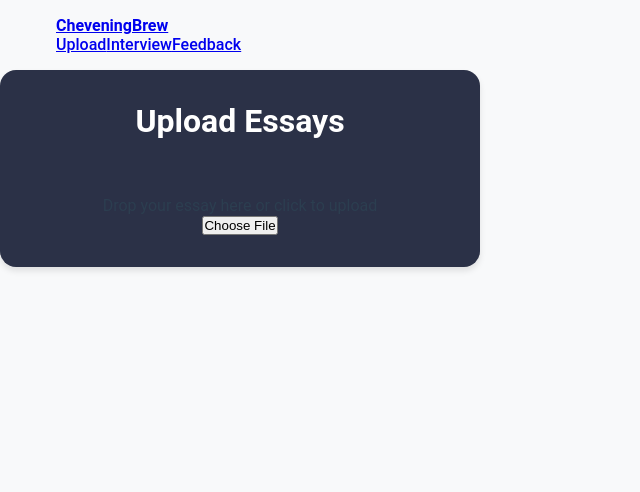
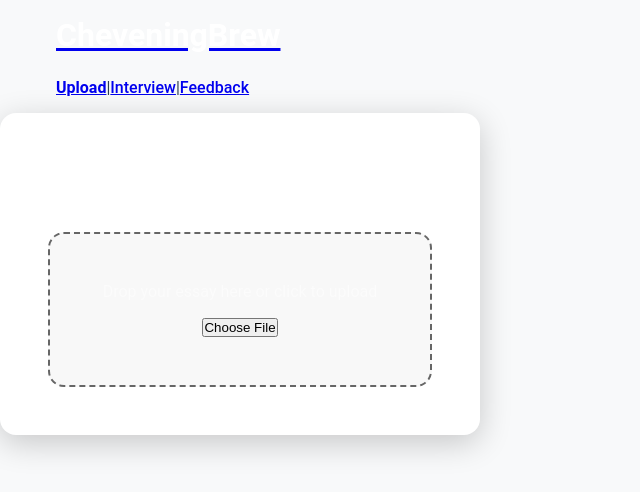
Before and after one commit to elihoole/cheveningbrew-interviewer, a React (Create React App) app: page /upload in a window 1280 px wide. Shown: the top 492 px of the page, without its empty margins (0-640 px from the left). Built offline with nearby package versions, Linux system fonts and the light colour scheme.

Commit message:
change module level css

```diff
--- a/src/components/Header/Header.jsx
+++ b/src/components/Header/Header.jsx
@@ -4,13 +4,13 @@
 
 const Header = () => {
   return (
-    <header className="fixed top-0 left-0 right-0 bg-white dark:bg-gray-800 shadow-md z-50">
-      <div className="container mx-auto px-4">
-        <div className="flex items-center justify-between h-16">
-          <Logo />
+    <header className="fixed top-0 left-0 right-0 bg-white shadow-lg z-50">
+      <nav className="container mx-auto flex flex-col items-center py-6">
+        <Logo />
+        <div className="mt-6 w-full max-w-2xl">
           <Tabs />
         </div>
-      </div>
+      </nav>
     </header>
   );
 };
--- a/src/components/Header/Tabs/Tabs.jsx
+++ b/src/components/Header/Tabs/Tabs.jsx
@@ -1,3 +1,4 @@
+// src/components/Header/Tabs/Tabs.jsx
 import React from 'react';
 import { Link, useLocation } from 'react-router-dom';
 
@@ -11,18 +12,22 @@
   ];
 
   return (
-    <nav className="flex space-x-4">
-      {tabs.map((tab) => (
+    <nav className="flex items-center justify-center w-full">
+      {tabs.map((tab, index) => (
+        <React.Fragment key={tab.path}>
           <Link
-          key={tab.path}
             to={tab.path}
-          className={`px-4 py-2 rounded-full text-sm font-medium transition-all duration-300
+            className={`px-8 py-2 text-base font-medium transition-all duration-300 text-center min-w-[120px]
               ${location.pathname === tab.path
-              ? 'bg-gradient-to-br from-[#dd0c7e] via-[#ca1582] to-[#a6208e] text-white shadow-lg'
+                ? 'text-[#dd0c7e] font-semibold'
                 : 'text-gray-600 hover:text-[#dd0c7e]'}`}
           >
             {tab.label}
           </Link>
+          {index < tabs.length - 1 && (
+            <span className="text-gray-400 text-xl px-2">|</span>
+          )}
+        </React.Fragment>
       ))}
     </nav>
   );
--- a/src/components/Logo/Logo.jsx
+++ b/src/components/Logo/Logo.jsx
@@ -4,16 +4,14 @@
 
 const Logo = () => {
   return (
-    <Link to="/" className="flex-none items-center gap-20">
-      <div className="flex items-center gap-2 w-[190px]">
-        <div
-          className="w-[30px] h-[30px] bg-cover flex-none"
-          style={{ backgroundImage: `url(${logo})` }}
-        />
-        <div className="w-auto text-[24px] leading-[28px] py-5 font-semibold dark:text-pl_txt_dark_1 bg-gradient-to-br from-[#dd0c7e] via-[#ca1582] to-[#a6208e] text-transparent bg-clip-text">
-          CheveningBrew
-        </div>
-      </div>
+    <Link to="/" className="flex items-center gap-4 mb-2">
+      <div
+        className="w-10 h-10 bg-cover flex-none"
+        style={{ backgroundImage: `url(${logo})` }}
+      />
+      <h1 className="text-3xl font-bold bg-gradient-to-br from-[#dd0c7e] via-[#ca1582] to-[#a6208e] text-transparent bg-clip-text">
+        CheveningBrew
+      </h1>
     </Link>
   );
 };
--- a/src/index.css
+++ b/src/index.css
@@ -195,3 +195,9 @@
   backdrop-filter: blur(10px);
   border: 1px solid var(--neutral-500);
 }
+
+.container {
+  max-width: 1200px; /* Or whatever max width you prefer */
+  margin: 0 auto;
+  padding: 20px; /* Adjust as needed */
+}
--- a/src/layouts/MainLayout.jsx
+++ b/src/layouts/MainLayout.jsx
@@ -1,3 +1,4 @@
+// MainLayout.jsx
 import React from 'react';
 import Header from '../components/Header/Header';
 
@@ -5,9 +6,9 @@
   return (
     <div className="min-h-screen bg-[#2B3147]">
       <Header />
-      <div className="pt-16">
+      <main className="pt-32">
         {children}
-      </div>
+      </main>
     </div>
   );
 };
--- a/src/pages/Feedback/Feedback.jsx
+++ b/src/pages/Feedback/Feedback.jsx
@@ -1,6 +1,6 @@
 import React from 'react';
 import MainLayout from '../../layouts/MainLayout';
-import './Feedback.css';
+import './Feedback.module.css';
 
 const Feedback = () => {
   return (
--- a/src/pages/Interview/Interview.jsx
+++ b/src/pages/Interview/Interview.jsx
@@ -1,6 +1,6 @@
 import React, { useState } from 'react';
 import MainLayout from '../../layouts/MainLayout';
-import './Interview.css';
+import './Interview.module.css';
 
 const Interview = () => {
   const [isRecording, setIsRecording] = useState(false);
--- a/src/pages/Upload/Upload.css
+++ /dev/null
@@ -1,31 +0,0 @@
-.upload-container {
-  background: #2B3147;
-  padding: 2rem;
-  display: flex;
-  flex-direction: column;
-  position: relative;
-  width: 100%;
-  max-width: 480px;
-  border-radius: 1rem;
-  box-shadow: 0 4px 6px rgba(0, 0, 0, 0.1);
-}
-
-.content {
-  flex: 1;
-  display: flex;
-  flex-direction: column;
-}
-
-.upload-box {
-  margin-top: 2rem;
-}
-
-.upload-area {
-  transition: all 0.3s ease;
-  cursor: pointer;
-}
-
-.upload-area:hover {
-  border-color: rgba(255, 255, 255, 0.5);
-  background: rgba(255, 255, 255, 0.05);
-}
--- a/src/pages/Upload/Upload.jsx
+++ b/src/pages/Upload/Upload.jsx
@@ -1,20 +1,22 @@
+// src/pages/Upload/Upload.jsx
 import React from 'react';
 import MainLayout from '../../layouts/MainLayout';
-import './Upload.css';
+import styles from './Upload.module.css'; // Changed to use CSS Modules
 
 const Upload = () => {
   return (
     <MainLayout>
-      <div className="upload-container max-w-md w-full mx-auto">
-        <div className="content">
-          <h1 className="text-3xl font-bold mb-8 text-white">Upload Essays</h1>
-
-          <div className="upload-box bg-white/10 p-8 rounded-lg backdrop-blur-sm">
-            <div className="upload-area border-2 border-dashed border-white/30 rounded-lg p-8 text-center">
-              <div className="text-white mb-4">
+      <div className="h-[calc(100vh-8rem)] flex items-center justify-center">
+        <div className={styles.uploadContainer}>
+          <h1 className="text-2xl font-bold text-black mb-8 text-center">
+            Upload Essays
+          </h1>
+          <div className={styles.uploadBox}>
+            <div className={styles.uploadArea}>
+              <p className="text-black text-lg mb-6">
                 Drop your essay here or click to upload
-              </div>
-              <button className="bg-gradient-to-br from-[#dd0c7e] via-[#ca1582] to-[#a6208e] text-white px-6 py-2 rounded-full">
+              </p>
+              <button className="bg-gradient-to-br from-[#dd0c7e] via-[#ca1582] to-[#a6208e] text-white px-8 py-3 rounded-full hover:shadow-lg transition-all duration-300 text-lg font-medium">
                 Choose File
               </button>
             </div>
--- /dev/null
+++ b/src/pages/Upload/Upload.module.css
@@ -0,0 +1,29 @@
+/* src/pages/Upload/Upload.module.css (Using CSS Modules) */
+.uploadContainer {
+  width: 100%;
+  max-width: 480px;
+  padding: 3rem;
+  background: white;
+  border-radius: 1rem;
+  box-shadow: 0 8px 32px rgba(0, 0, 0, 0.2);
+}
+
+.uploadBox {
+  margin-top: 2rem;
+}
+
+.uploadArea {
+  border: 2px dashed #666;
+  border-radius: 1rem;
+  padding: 3rem;
+  text-align: center;
+  transition: all 0.3s ease;
+  cursor: pointer;
+  background: #f8f8f8;
+}
+
+.uploadArea:hover {
+  border-color: #dd0c7e;
+  background: #fff;
+  transform: translateY(-2px);
+}
```
Also changed, not shown: src/pages/Feedback/Feedback.module.css (renamed from src/pages/Feedback/Feedback.css), src/pages/Interview/Interview.module.css (renamed from src/pages/Interview/Interview.css). Lines whose indentation alone changed are shown as unchanged.
